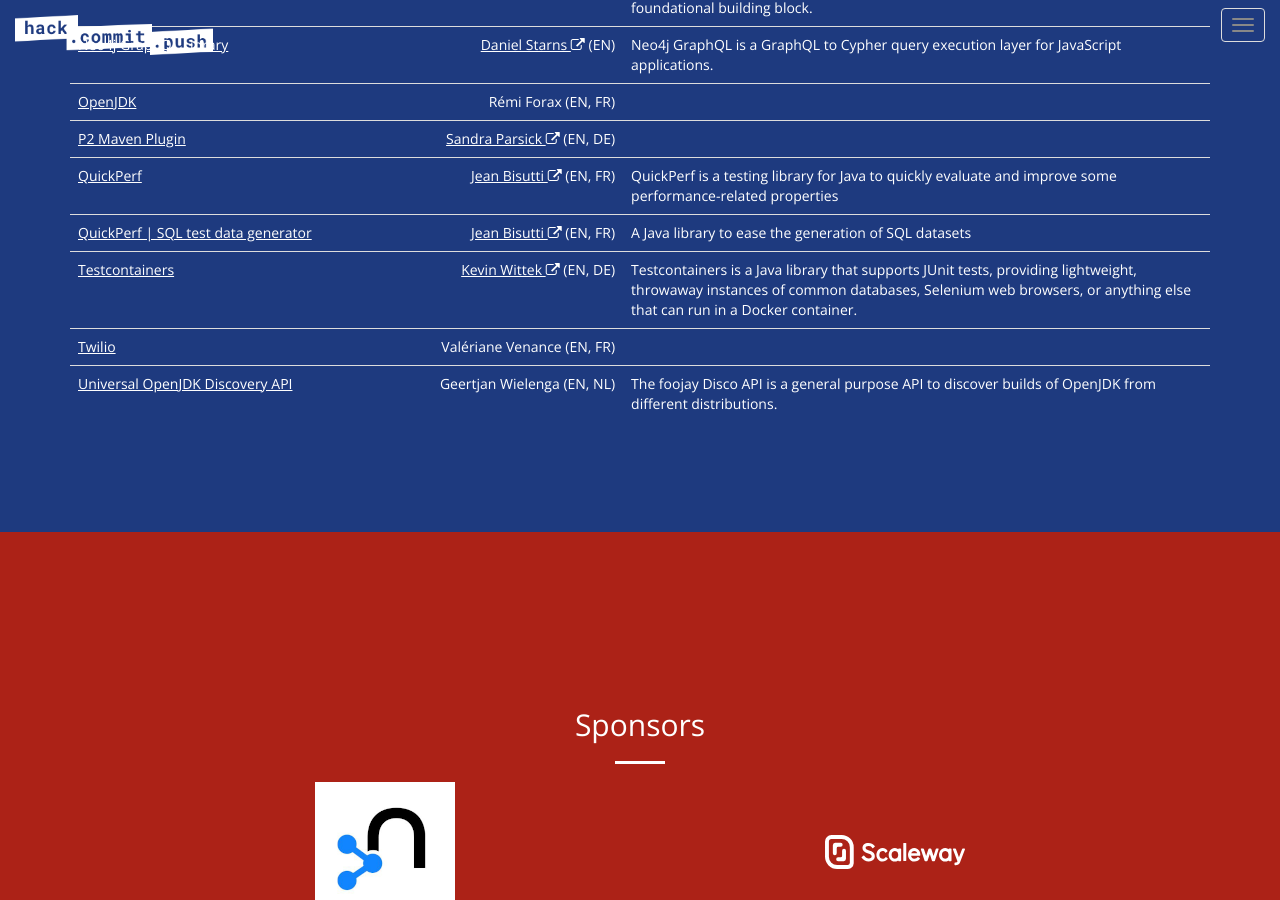
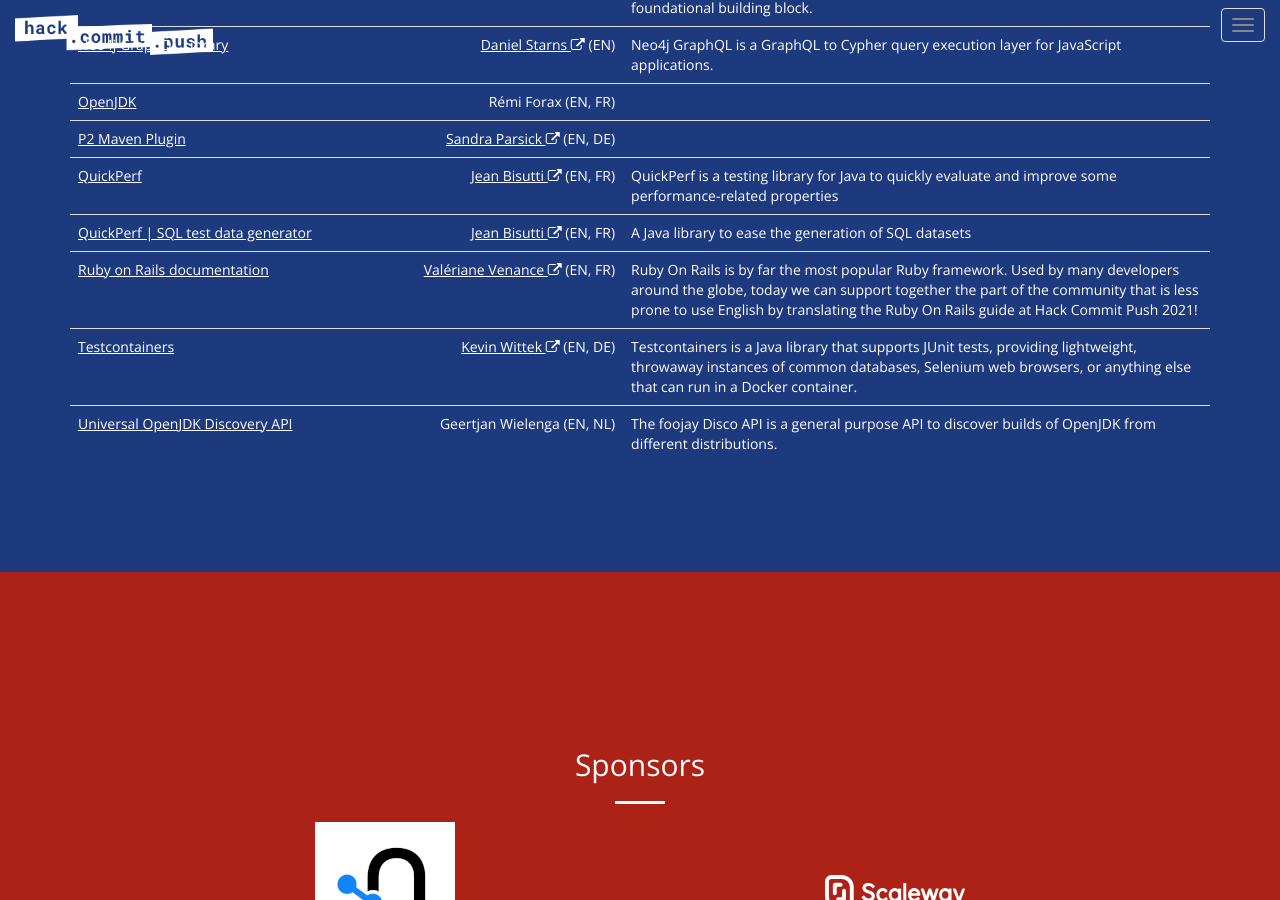
Before and after one commit to hack-commit-push/paris2021, a Jekyll site: the page built from index.html, in a window 1280 px wide and 900 px high, scrolled down 5090 px. Built offline with Jekyll 4.4.1, drawn with Linux system fonts in a browser that asks for light colours.

Commit message:
Valériane will work on Ruby on Rails documentation

```diff
--- a/_data/projects.yml
+++ b/_data/projects.yml
@@ -238,10 +238,12 @@
       spoken_languages:
         - EN
         - FR
-- name: Twilio
-  url: https://www.twilio.com/
+- name: Ruby on Rails documentation
+  url: https://rubyonrails.org/
+  description: Ruby On Rails is by far the most popular Ruby framework. Used by many developers around the globe, today we can support together the part of the community that is less prone to use English by translating the Ruby On Rails guide at Hack Commit Push 2021!
   leads:
     - name: Valériane Venance
+      profile_url: https://twitter.com/valeriane_IT
       spoken_languages:
         - EN
         - FR
```
